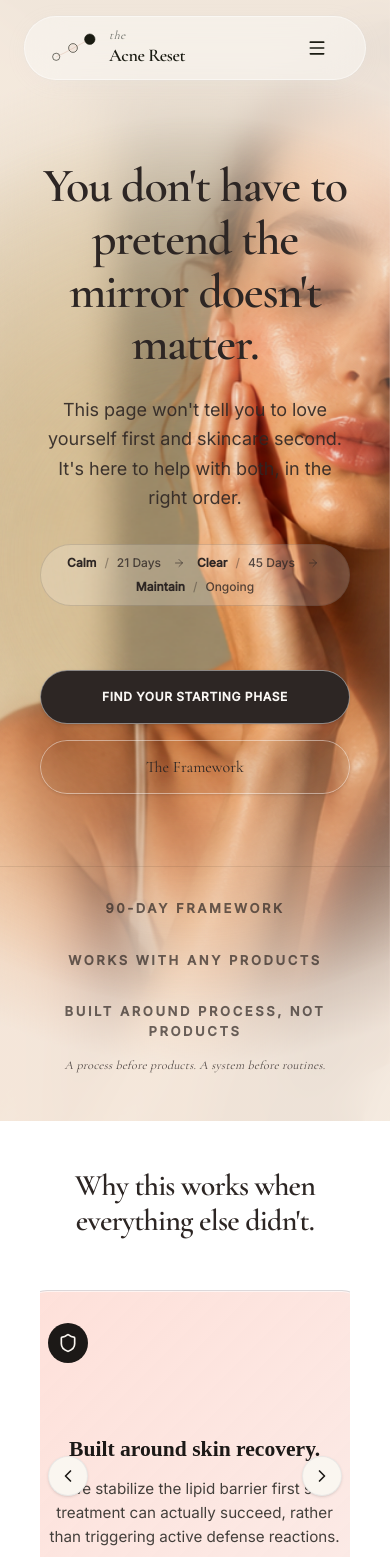
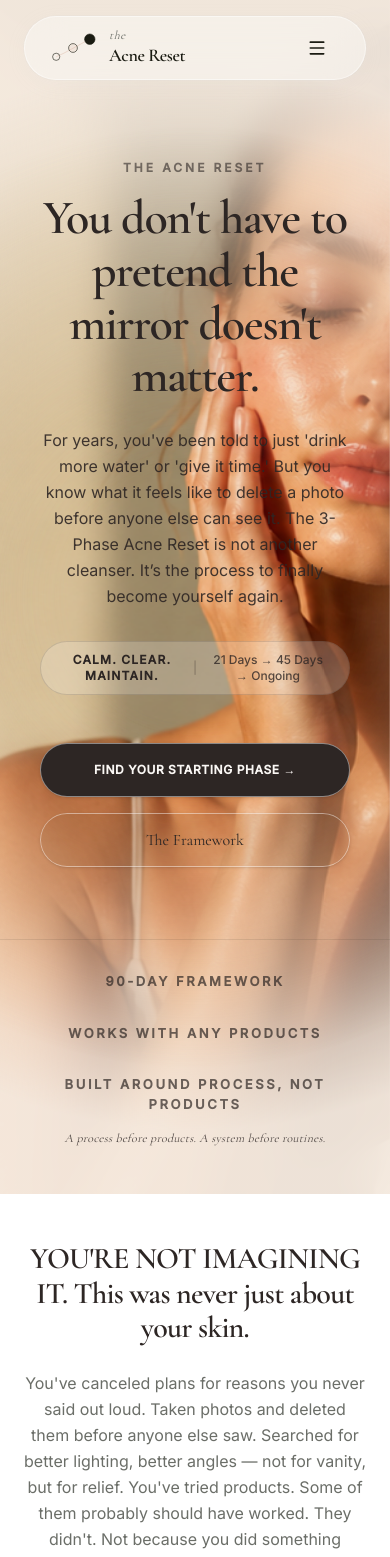
Before and after one commit to axiomhq0-create/acne-reset-landing, a Next.js app: page / in a window 390 px wide. Shown: the top 1557 px of the page. Built offline with nearby package versions, Linux system fonts and the light colour scheme.

Commit message:
copy: strip ai-generated fluff and restore pristine minimalist landing text structure

```diff
--- a/src/components/FAQ.tsx
+++ b/src/components/FAQ.tsx
@@ -5,8 +5,7 @@ import AnimatedList from "./ui/AnimatedList";
 
 const faqItems = [
   "<div><p class='faq-question'>Is this a replacement for seeing a dermatologist?</p><p class='faq-answer'>No — and it doesn't try to be. If your skin needs medical treatment, this works alongside that care, not instead of it. The system is built around skincare education and structure, not diagnosis.</p></div>",
-  "<div><p class='faq-question'>How fast will I see noticeable results?</p><p class='faq-answer'>Initial balancing begins during the Calm phase within 21 days, followed by structural clearing over the 90-day protocol.</p></div>",
-  "<div><p class='faq-question'>Can I integrate my existing products?</p><p class='faq-answer'>Yes. The framework is designed to order your process, not replace every bottle. It integrates seamlessly with your favorite steps.</p></div>",
+  "<div><p class='faq-question'>How long until I see results?</p><p class='faq-answer'>Calm is 21 days. Clear is 45 days. Maintain is ongoing. We're not going to give you a number we can't stand behind. What we can tell you is that the phases are designed so your skin is never working against the step it's in.</p></div>",
   "<div><p class='faq-question'>I don't know my skin type or which actives to use?</p><p class='faq-answer'>That's what the Product Selection Guide and Calm Phase Product Guide are built for. You don't need to know anything before you start — the guides walk you through exactly what to use and why.</p></div>",
   "<div><p class='faq-question'>Can I start with Calm or The Roadmap and upgrade later?</p><p class='faq-answer'>Yes. Both are built as entry points into the same system. When you're ready to continue, the path is already there.</p></div>",
   "<div><p class='faq-question'>I've already tried everything.</p><p class='faq-answer'>Then you already know the problem isn't the ingredients. The 3-Phase Reset wasn't built around finding one miracle product. It was built around giving your skin a structure that makes whatever you use actually work. The missing piece was never the product. It was the order.</p></div>",
--- a/src/components/Footer.tsx
+++ b/src/components/Footer.tsx
@@ -43,15 +43,9 @@ export default function Footer({ scrollToSection }: FooterProps) {
               The mirror used to mean something good. <span className="italic block font-normal text-3xl md:text-4xl text-[#6B6E68] mt-4">It still can.</span>
             </h2>
 
-            <div className="max-w-xl text-[#6B6E68] space-y-4 text-base md:text-lg leading-relaxed mb-10">
+            <div className="max-w-xl text-[#6B6E68] mb-10 text-base md:text-lg leading-relaxed text-center">
               <p>
-                The person who stopped checking — who learned not to care, not to look, not to hope — that's not you.
-              </p>
-              <p>
-                That's just who you became while you were waiting for something that worked.
-              </p>
-              <p className="font-semibold text-[#1A1B12] text-xl">
-                This is what works.
+                The person who stopped checking — who learned not to care, not to look, not to hope — that's not you. That's just who you became while you were waiting for something that worked. This is what works. Start where you are.
               </p>
             </div>
 
@@ -61,16 +55,15 @@ export default function Footer({ scrollToSection }: FooterProps) {
             >
               <button
                 onClick={() => scrollToSection("pricing")}
-                className="w-full bg-[#E8C4B8] text-[#1A1B12] px-12 py-4 font-semibold text-lg transition-all duration-200 hover:scale-[1.02] hover:bg-[#DCA596] rounded-full font-serif"
+                className="w-full bg-[#E8C4B8] text-[#1A1B12] px-12 py-4 font-semibold text-lg transition-all duration-200 hover:scale-[1.02] hover:bg-[#DCA596] rounded-full font-serif cursor-pointer"
                 style={{
                   border: '1px solid rgba(255, 255, 255, 0.45)', // Razor-sharp silver boundary seam
                   boxShadow: '0 0 0 1px rgba(212, 212, 216, 0.15), 0 4px 20px rgba(212, 212, 216, 0.08)'
                 }}
               >
-                Begin Your Reset
+                Start Your Acne Reset
               </button>
             </SpotlightWrapper>
-            <span className="text-xs text-[#6B6E68] mt-4">Start where you are.</span>
           </motion.div>
         </div>
       </section>
--- a/src/components/Hero.tsx
+++ b/src/components/Hero.tsx
@@ -80,43 +80,43 @@ export default function Hero({ scrollToSection }: HeroProps) {
           >
             <motion.h1
               variants={itemVariants}
+              className="text-xs uppercase tracking-[0.25em] font-semibold text-[#2D2624]/60 mb-4"
+              style={{ willChange: "transform, opacity" }}
+            >
+              THE ACNE RESET
+            </motion.h1>
+
+            <motion.h2
+              variants={itemVariants}
               className="text-5xl sm:text-6xl lg:text-8xl font-serif text-[#2D2624] font-semibold leading-[1.1] tracking-tight max-w-4xl"
               style={{ willChange: "transform, opacity" }}
             >
               You don't have to pretend the mirror doesn't matter.
-            </motion.h1>
+            </motion.h2>
 
             <motion.p
               variants={itemVariants}
-              className="text-lg md:text-xl text-[#2D2624]/90 mt-6 max-w-2xl leading-relaxed"
+              className="text-base md:text-lg text-[#2D2624]/90 mt-6 max-w-2xl leading-relaxed"
               style={{ willChange: "transform, opacity" }}
             >
-              This page won't tell you to love yourself first and skincare second. It's here to help with both, in the right order.
+              For years, you've been told to just 'drink more water' or 'give it time.' But you know what it feels like to delete a photo before anyone else can see it. The 3-Phase Acne Reset is not another cleanser. It’s the process to finally become yourself again.
             </motion.p>
 
             {/* Sequence steps preview */}
             <motion.div
               variants={itemVariants}
-              className="mt-8 flex flex-wrap items-center justify-center md:justify-start gap-2 text-xs md:text-sm font-medium text-[#2D2624] bg-white/20 backdrop-blur-md rounded-full px-5 py-2.5 border border-[#2D2624]/15"
+              className="mt-8 flex items-center gap-2.5 text-xs md:text-sm font-medium text-[#2D2624] bg-white/20 backdrop-blur-md rounded-full px-5 py-2.5 border border-[#2D2624]/15"
               style={{ willChange: "transform, opacity" }}
             >
-              <span className="text-[#2D2624] font-semibold">Calm</span>
-              <span className="text-[#2D2624]/40">/</span>
-              <span className="text-[#2D2624]/80">21 Days</span>
-              <ArrowRight size={12} className="mx-1 text-[#2D2624]/60" />
-              <span className="text-[#2D2624] font-semibold">Clear</span>
-              <span className="text-[#2D2624]/40">/</span>
-              <span className="text-[#2D2624]/80">45 Days</span>
-              <ArrowRight size={12} className="mx-1 text-[#2D2624]/60" />
-              <span className="text-[#2D2624] font-semibold">Maintain</span>
-              <span className="text-[#2D2624]/40">/</span>
-              <span className="text-[#2D2624]/80">Ongoing</span>
+              <span className="font-semibold uppercase tracking-[0.1em]">Calm. Clear. Maintain.</span>
+              <span className="text-[#2D2624]/30">|</span>
+              <span className="text-[#2D2624]/80">21 Days → 45 Days → Ongoing</span>
             </motion.div>
 
             {/* CTA Button Row */}
             <motion.div
               variants={itemVariants}
-              className="mt-16 flex flex-col sm:flex-row gap-4 w-full sm:w-auto justify-center md:justify-start"
+              className="mt-12 flex flex-col sm:flex-row gap-4 w-full sm:w-auto justify-center md:justify-start"
               style={{ willChange: "transform, opacity" }}
             >
               <SpotlightWrapper
@@ -131,7 +131,7 @@ export default function Hero({ scrollToSection }: HeroProps) {
                     boxShadow: '0 0 0 1px rgba(212, 212, 216, 0.15), 0 4px 20px rgba(212, 212, 216, 0.08)'
                   }}
                 >
-                  Find Your Starting Phase
+                  Find Your Starting Phase →
                 </button>
               </SpotlightWrapper>
 
--- a/src/components/Pricing.tsx
+++ b/src/components/Pricing.tsx
@@ -338,14 +338,7 @@ export default function Pricing() {
                     <p className="text-sm text-[#6B6E68] mb-6 leading-relaxed flex-grow">
                       All three phases, fully explained. No trackers. No worksheets. Just the process. Built for people who prefer to map the territory before they move.
                     </p>
-                    <div className="border-t border-[#1A1B12]/5 pt-4 mb-6">
-                      <span className="text-xs text-[#1A1B12] font-medium block mb-2">Includes:</span>
-                      <ul className="text-xs text-[#6B6E68] space-y-1.5">
-                        <li>✓ 3-Phase Reset core strategy</li>
-                        <li>✓ Educational guidelines</li>
-                        <li>✓ Lifelong maintenance parameters</li>
-                      </ul>
-                    </div>
+
                   </div>
 
                   <SpotlightWrapper
--- a/src/components/Story.tsx
+++ b/src/components/Story.tsx
@@ -41,9 +41,12 @@ export default function Story() {
           className="max-w-3xl mx-auto mb-12"
           style={{ willChange: "transform, opacity" }}
         >
-          <h2 className="text-3xl md:text-5xl font-serif text-[#2D2624] font-semibold tracking-tight leading-[1.15]">
-            Why this works when everything else didn't.
+          <h2 className="text-3xl md:text-5xl font-serif text-[#2D2624] font-semibold tracking-tight leading-[1.15] mb-6">
+            YOU'RE NOT IMAGINING IT. This was never just about your skin.
           </h2>
+          <p className="text-[#6B6E68] text-base md:text-lg max-w-2xl leading-relaxed mx-auto">
+            You've canceled plans for reasons you never said out loud. Taken photos and deleted them before anyone else saw. Searched for better lighting, better angles — not for vanity, but for relief. You've tried products. Some of them probably should have worked. They didn't. Not because you did something wrong. Because products without process are just ingredients. And ingredients without order are just hope. What you needed wasn't another thing to try. It was a sequence.
+          </p>
         </motion.div>
 
         {/* Carousel Frame Window */}
```
